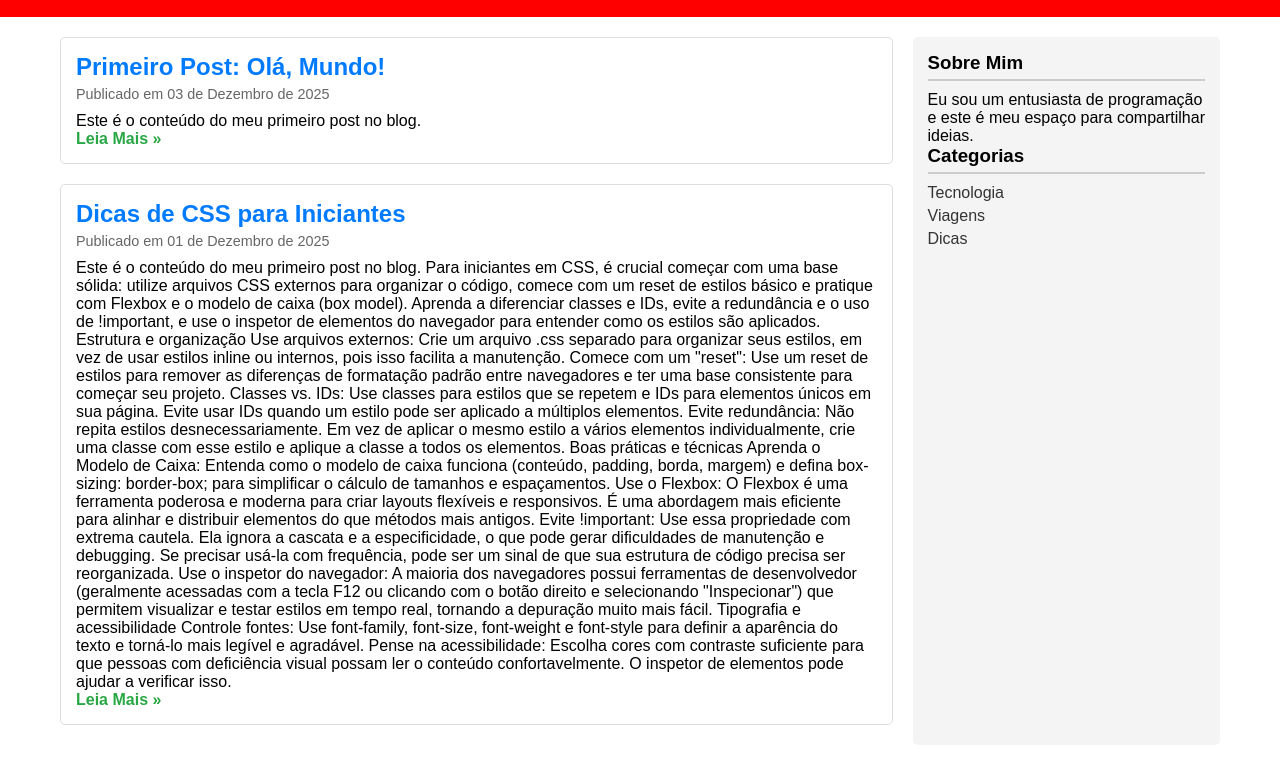
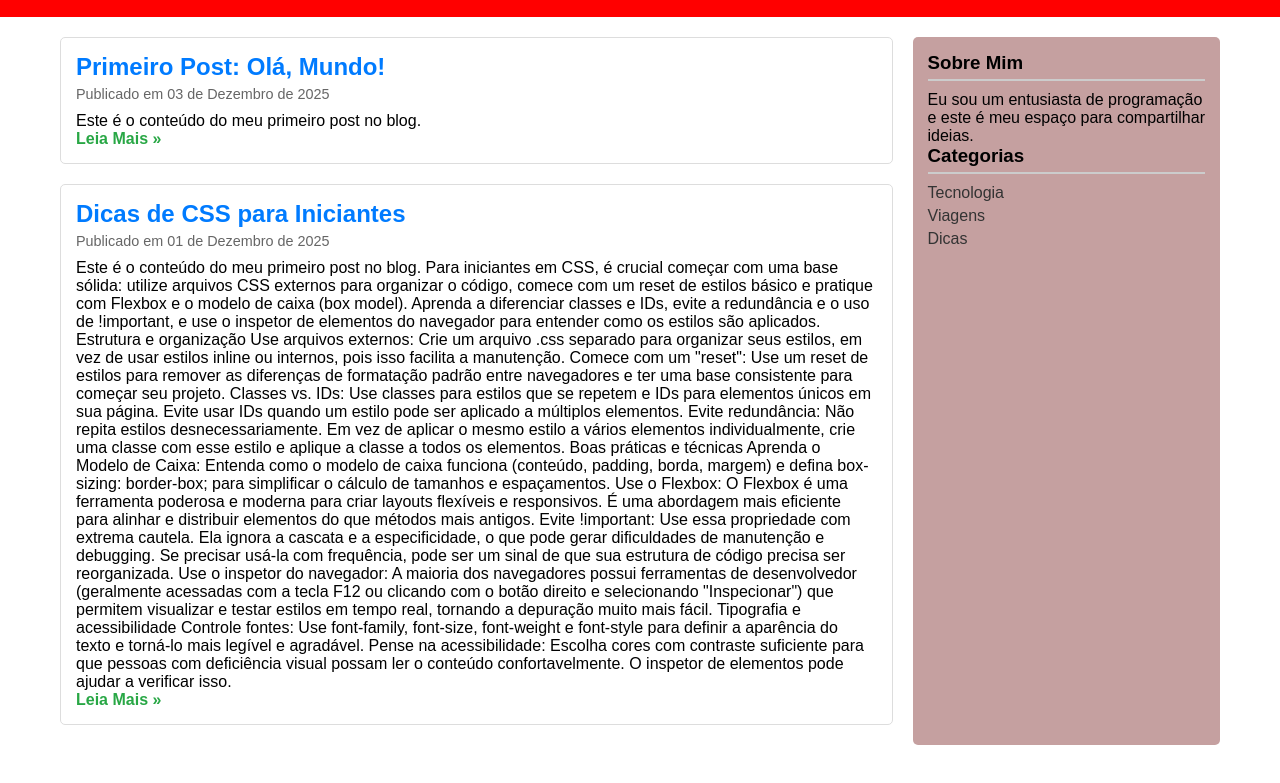
Before and after one commit to gu2121ff/liga, a plain HTML site: page index.html in a window 1280 px wide. Shown: the part 83-866 px from the top of the page. Drawn offline with Linux system fonts and the light colour scheme.

Commit message:
Update style.css

```diff
--- a/style.css
+++ b/style.css
@@ -60,7 +60,7 @@
 /* Barra Lateral */
 .barra-lateral {
     flex: 1; /* Ocupa 1/4 do espaço */
-    background-color: #f4f4f4;
+    background-color: #c5a0a0;
     padding: 15px;
     border-radius: 5px;
 }
```
